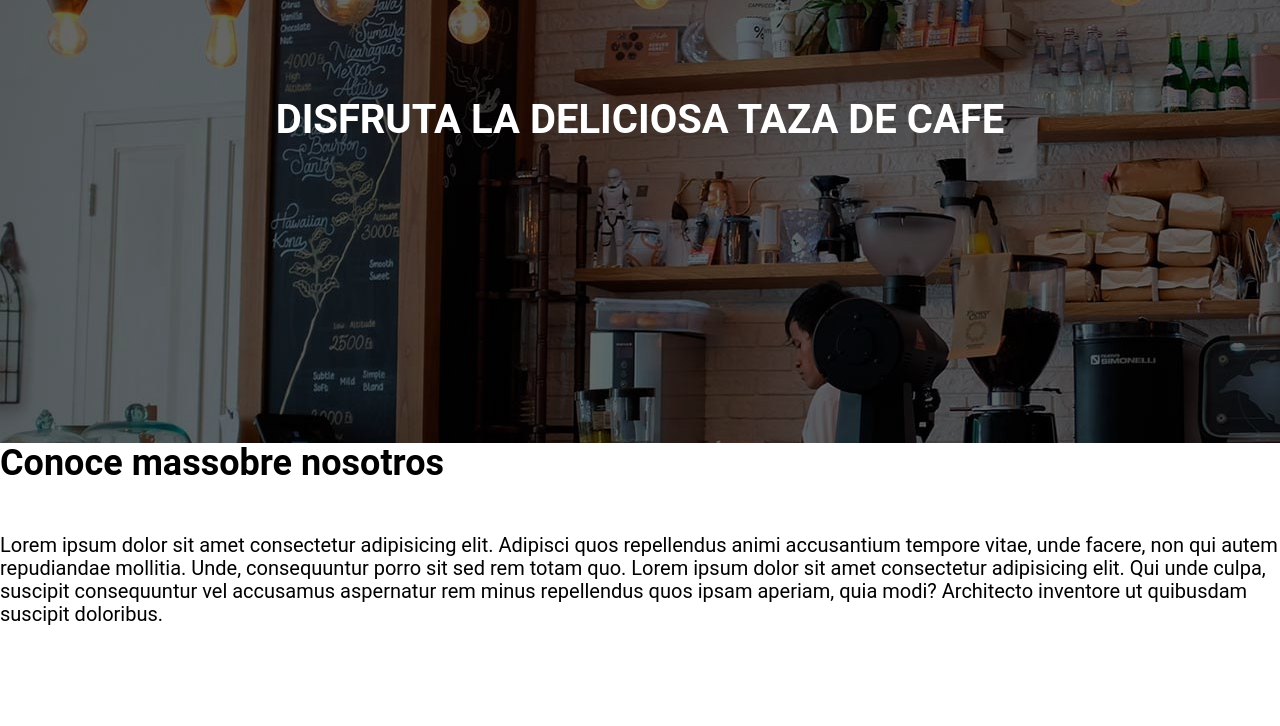
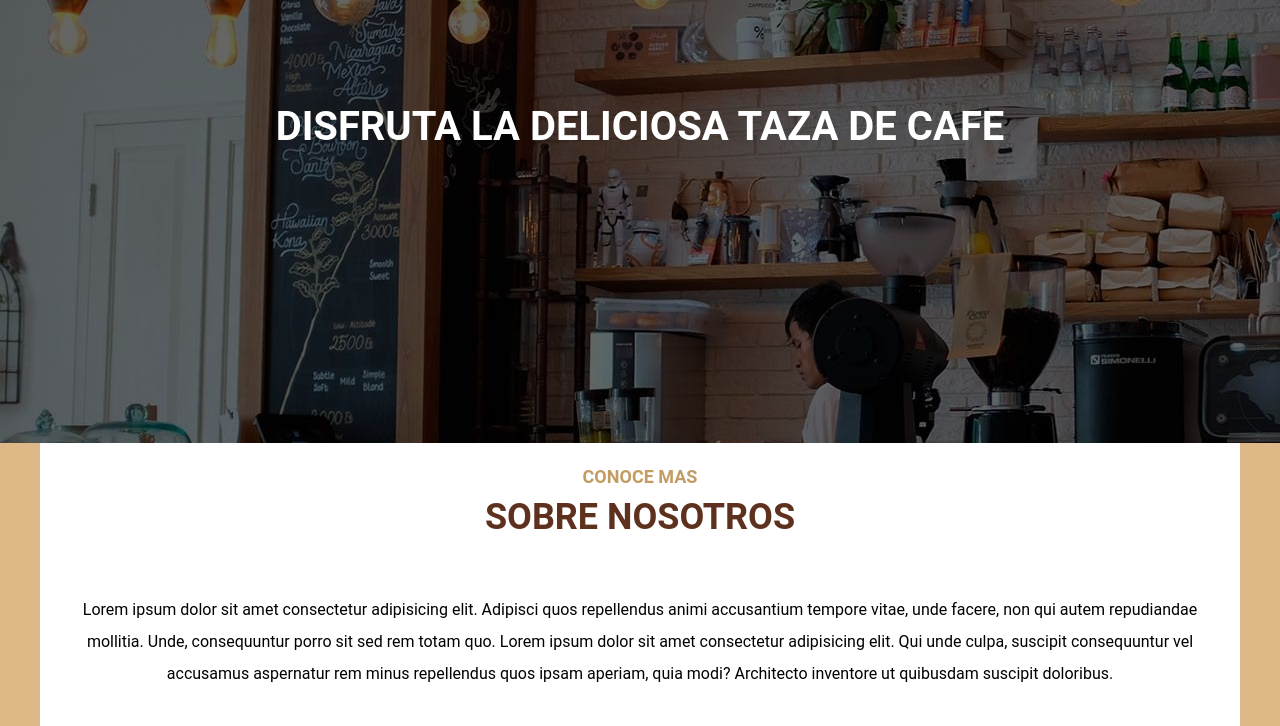
Before and after one commit to yorudevv-hub/pruea, a website: page index.html in a window 1280 px wide. Shown: the part 257-983 px from the top of the page. Before the commit the page ends 903 px from the top, so only its background shows below. Drawn offline with Linux system fonts and the light colour scheme.

Commit message:
actualizacion

```diff
--- a/index.html
+++ b/index.html
@@ -35,7 +35,7 @@
         </div>
     </header>
 
-    <main class="contenedor contenido-principal">
+    <main class="contenedor contenido-principal text-center">
         <h2><span>Conoce mas</span>sobre nosotros</h2>
 
         <p>Lorem ipsum dolor sit amet consectetur adipisicing elit. Adipisci quos repellendus animi accusantium tempore
--- a/src/scss/inicio/_contenido.scss
+++ b/src/scss/inicio/_contenido.scss
@@ -1,2 +1,12 @@
 @use "variables/variables" as v;
 @use "variables/mixins" as m;
+
+.contenido-principal {
+  background-color: v.$blanco;
+  padding: 2rem;
+
+  @include m.tablet {
+    padding: -10rem;
+    position: relative;
+  }
+}
--- a/src/scss/variables/_globales.scss
+++ b/src/scss/variables/_globales.scss
@@ -14,14 +14,16 @@ html {
 body {
   font-family: v.$fuente_principal;
   font-size: 1.6rem;
+  background-color: v.$cafe_claro_2;
 }
 
 p {
   color: v.$negro;
-  font-size: 2rem;
+  font-size: 1.6rem;
+  line-height: 2;
 }
 
-.container {
+.contenedor {
   max-width: 1200px;
   margin: 0 auto;
   width: 95%;
--- a/src/scss/variables/_index.scss
+++ b/src/scss/variables/_index.scss
@@ -3,3 +3,5 @@
 @forward "globales";
 @forward "utilidades";
 @forward 'mixins';
+@forward "tipografia";
+@forward "mixins";
--- /dev/null
+++ b/src/scss/variables/_tipografia.scss
@@ -0,0 +1,31 @@
+@use 'variables' as v;
+
+
+
+h1, h2, h3, h4, h5, h6 {
+    font-family: v.$fuente_principal;
+  margin: 0 0 v.$separacion_pequena 0;
+  text-transform: uppercase;
+  text-align: center;
+  line-height: 1.5;
+}
+
+h1{
+    font-size: 4rem;
+}
+
+
+h2{
+    font-size: 3.6rem;
+    color: v.$color_primario;
+
+    span{
+        color: v.$color_secundario;
+        font-size: 1.8rem;
+        display: block;
+    }
+}
+
+h3{
+    font-size: 3.2rem;
+}
```
Also changed, not shown: build/css/style.css, src/scss/style.scss (line endings or trailing spaces).
